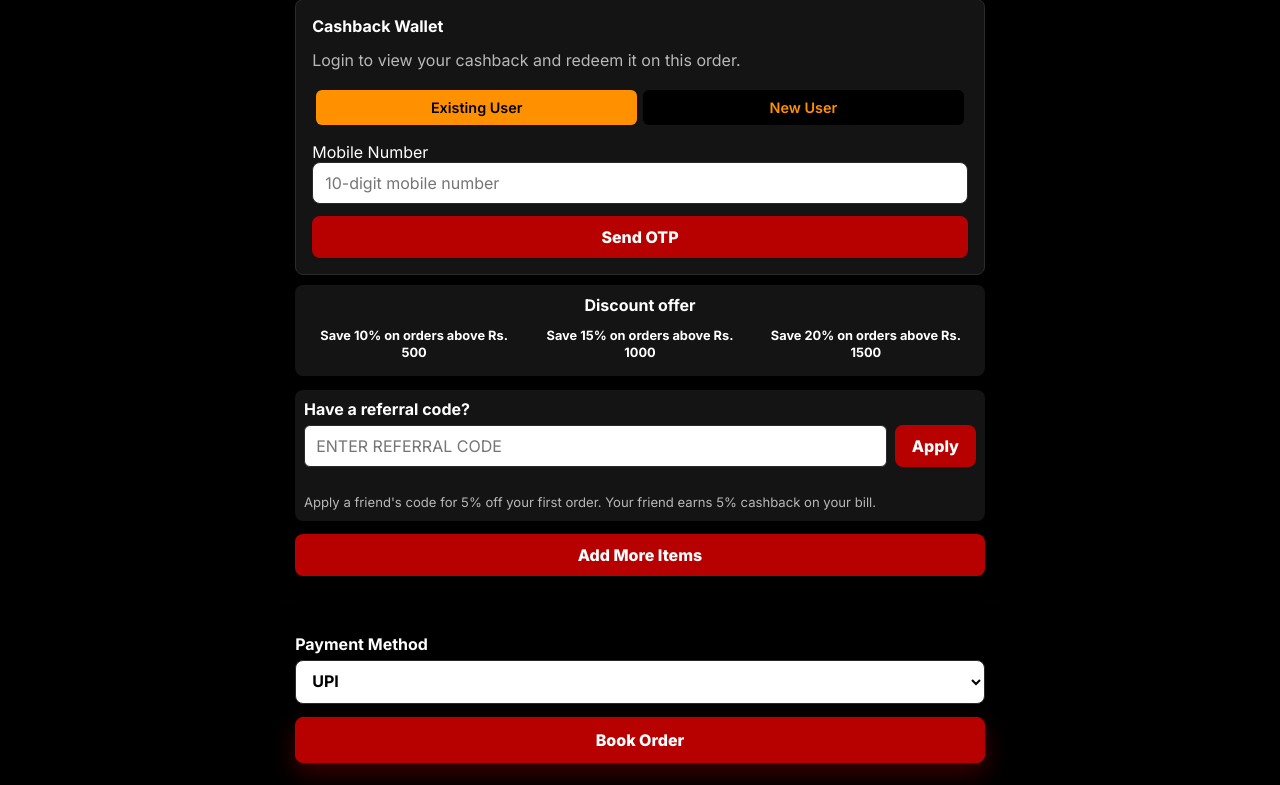
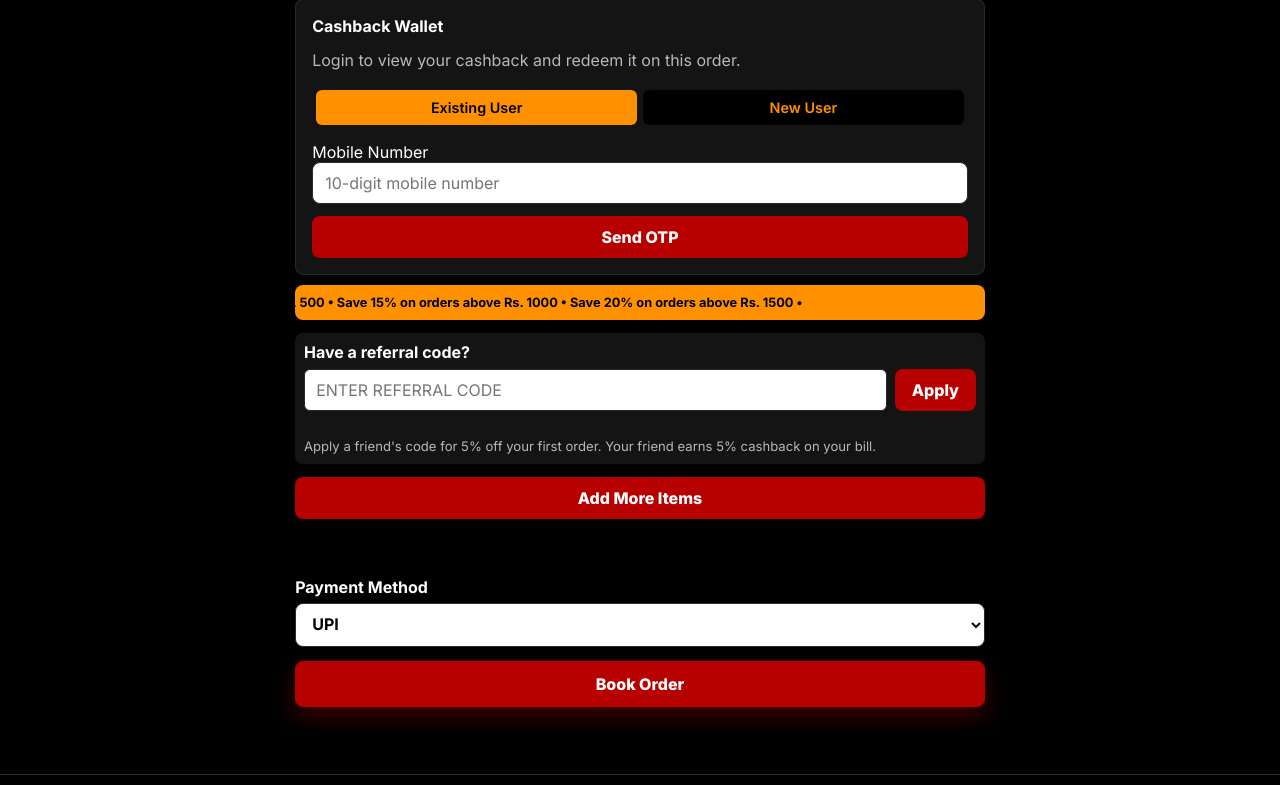
Before and after one commit to gurpreetbumrah1971/doodees, a PHP site: page /checkout.html in a window 1280 px wide. Shown: the part 876-1661 px from the top of the page. Run offline with PHP 8.4, Linux system fonts and the light colour scheme.

Commit message:
Turn discount offer into a scrolling ticker with logo-yellow background
Reuses the promo-ticker marquee animation already used at the top of
every page. Replaces the 3-card grid with a single scrolling line on
a yellow (--accent) background, black text.

Co-Authored-By: Claude Sonnet 5 <noreply@anthropic.com>
Claude-Session: https://claude.ai/code/session_01HS8uhBWMs76mow2it9rBgE

```diff
--- a/about.html
+++ b/about.html
@@ -21,7 +21,7 @@
     <link rel="preconnect" href="https://fonts.googleapis.com">
     <link rel="preconnect" href="https://fonts.gstatic.com" crossorigin>
     <link href="https://fonts.googleapis.com/css2?family=Bebas+Neue&family=Inter:wght@400;500;600;700;800;900&display=swap" rel="stylesheet">
-    <link rel="stylesheet" href="assets/style.css?v=doodees-18">
+    <link rel="stylesheet" href="assets/style.css?v=doodees-19">
     <!-- Google tag (gtag.js) -->
     <script async src="https://www.googletagmanager.com/gtag/js?id=G-72QNT6NEKL"></script>
     <script>
@@ -72,6 +72,6 @@
         <a class="btn secondary" href="https://www.google.com/maps/place/19%C2%B006'04.0%22N+72%C2%B059'53.5%22E/@19.1011162,72.9956195,17z/data=!3m1!4b1!4m4!3m3!8m2!3d19.1011111!4d72.9981944" target="_blank" rel="noopener">Locate Us on Google</a>
     </footer>
         <a class="floating-whatsapp-button" href="https://wa.me/918879630082" target="_blank" rel="noopener" aria-label="Send WhatsApp message to Doodee's" title="WhatsApp"><svg viewBox="0 0 24 24" aria-hidden="true"><path d="M12.04 2c-5.47 0-9.92 4.45-9.92 9.92 0 1.75.46 3.46 1.34 4.97L2 22l5.25-1.38a9.9 9.9 0 0 0 4.79 1.22h.01c5.47 0 9.92-4.45 9.92-9.92S17.52 2 12.04 2Zm0 18.16h-.01a8.2 8.2 0 0 1-4.17-1.14l-.3-.18-3.12.82.83-3.04-.2-.31a8.18 8.18 0 0 1-1.25-4.39c0-4.53 3.69-8.22 8.23-8.22a8.19 8.19 0 0 1 8.22 8.22c0 4.54-3.69 8.24-8.23 8.24Z"></path></svg></a>
-    <script src="assets/app.js?v=doodees-18"></script>
+    <script src="assets/app.js?v=doodees-19"></script>
 </body>
 </html>
--- a/account.html
+++ b/account.html
@@ -21,7 +21,7 @@
     <link rel="preconnect" href="https://fonts.googleapis.com">
     <link rel="preconnect" href="https://fonts.gstatic.com" crossorigin>
     <link href="https://fonts.googleapis.com/css2?family=Bebas+Neue&family=Inter:wght@400;500;600;700;800;900&display=swap" rel="stylesheet">
-    <link rel="stylesheet" href="assets/style.css?v=doodees-18">
+    <link rel="stylesheet" href="assets/style.css?v=doodees-19">
 </head>
 <body class="account-page order-app">
     <div class="promo-banner"><div class="promo-track"><span>Free Home Delivery on Orders Above Rs. 300 in Kopar Khairane | Save 10% Above Rs. 500</span></div></div>
@@ -44,6 +44,6 @@
         <a class="btn secondary" href="https://www.google.com/maps/place/19%C2%B006'04.0%22N+72%C2%B059'53.5%22E/@19.1011162,72.9956195,17z/data=!3m1!4b1!4m4!3m3!8m2!3d19.1011111!4d72.9981944" target="_blank" rel="noopener">Locate Us on Google</a>
     </footer>
     <a class="floating-whatsapp-button" href="https://wa.me/918879630082" target="_blank" rel="noopener" aria-label="Send WhatsApp message to Doodee's" title="WhatsApp"><svg viewBox="0 0 24 24" aria-hidden="true" focusable="false"><path d="M12.04 2c-5.47 0-9.92 4.45-9.92 9.92 0 1.75.46 3.46 1.34 4.97L2 22l5.25-1.38a9.9 9.9 0 0 0 4.79 1.22h.01c5.47 0 9.92-4.45 9.92-9.92S17.52 2 12.04 2Zm0 18.16h-.01a8.2 8.2 0 0 1-4.17-1.14l-.3-.18-3.12.82.83-3.04-.2-.31a8.18 8.18 0 0 1-1.25-4.39c0-4.53 3.69-8.22 8.23-8.22a8.19 8.19 0 0 1 8.22 8.22c0 4.54-3.69 8.24-8.23 8.24Zm4.51-6.16c-.25-.12-1.47-.73-1.69-.81-.23-.08-.39-.12-.56.12-.16.25-.64.81-.78.97-.14.17-.29.19-.54.07-.25-.13-1.04-.38-1.98-1.22-.73-.65-1.23-1.46-1.37-1.7-.14-.25-.01-.38.11-.51.11-.11.25-.29.37-.43.12-.15.16-.25.25-.41.08-.17.04-.31-.02-.44-.07-.12-.56-1.34-.76-1.84-.2-.48-.41-.42-.56-.43h-.48c-.17 0-.43.06-.66.31-.23.25-.87.85-.87 2.06s.89 2.39 1.02 2.56c.12.16 1.76 2.68 4.26 3.75.6.26 1.06.41 1.42.53.6.19 1.14.16 1.57.1.48-.07 1.47-.6 1.68-1.18.2-.58.2-1.07.14-1.19-.06-.1-.23-.16-.48-.29Z"></path></svg></a>
-    <script src="assets/app.js?v=doodees-18"></script>
+    <script src="assets/app.js?v=doodees-19"></script>
 </body>
 </html>
--- a/assets/style.css
+++ b/assets/style.css
@@ -817,30 +817,22 @@ textarea {
 
 .discount-offer {
     margin: 0.75rem 0 1rem;
+    overflow: hidden;
+    border-radius: 8px;
+    background: var(--accent);
+}
+
+.discount-offer-track {
+    display: inline-flex;
+    min-width: max-content;
+    padding: 0.7rem 0;
+    padding-left: 100%;
+    animation: promo-ticker 18s linear infinite;
+    color: #000;
     font-weight: 700;
-    line-height: 1.45;
-    text-align: center;
-}
-
-.discount-offer ul {
-    display: grid;
-    grid-template-columns: repeat(3, minmax(0, 1fr));
-    gap: 0.5rem;
-    margin: 0.5rem 0 0;
-    padding: 0;
-    list-style: none;
-}
-
-.discount-offer li {
-    display: grid;
-    place-items: center;
-    min-height: 74px;
-    padding: 0.7rem;
-    border-radius: 8px;
-    background: #141414;
-    color: #fff;
     font-size: 0.88rem;
     line-height: 1.35;
+    white-space: nowrap;
 }
 
 .referral-field {
@@ -3227,21 +3219,12 @@ th {
 
 .checkout-page .discount-offer {
     margin: 0.6rem 0 0.85rem;
-    padding: 0.55rem;
-    border-radius: 8px;
-    background: var(--surface);
-}
-
-.checkout-page .discount-offer ul {
-    gap: 0.35rem;
-    margin-top: 0.3rem;
-}
-
-.checkout-page .discount-offer li {
-    min-height: 44px;
-    padding: 0.4rem 0.5rem;
+    border-radius: 8px;
+}
+
+.checkout-page .discount-offer-track {
+    padding: 0.55rem 0;
     font-size: 0.8rem;
-    line-height: 1.3;
 }
 
 .checkout-page .referral-field {
@@ -3508,21 +3491,12 @@ th {
 
     .checkout-page .discount-offer {
         margin: 0.55rem 0 0.7rem;
-        padding: 0.55rem;
-        font-size: 0.78rem;
+    }
+
+    .checkout-page .discount-offer-track {
+        padding: 0.5rem 0;
+        font-size: 0.76rem;
         line-height: 1.35;
-    }
-
-    .checkout-page .discount-offer ul {
-        grid-template-columns: 1fr;
-        gap: 0.3rem;
-        margin-top: 0.25rem;
-    }
-
-    .checkout-page .discount-offer li {
-        min-height: 40px;
-        padding: 0.45rem;
-        font-size: 0.76rem;
     }
 
     .checkout-page .btn {
--- a/checkout.html
+++ b/checkout.html
@@ -21,7 +21,7 @@
     <link rel="preconnect" href="https://fonts.googleapis.com">
     <link rel="preconnect" href="https://fonts.gstatic.com" crossorigin>
     <link href="https://fonts.googleapis.com/css2?family=Bebas+Neue&family=Inter:wght@400;500;600;700;800;900&display=swap" rel="stylesheet">
-    <link rel="stylesheet" href="assets/style.css?v=doodees-18">
+    <link rel="stylesheet" href="assets/style.css?v=doodees-19">
     <!-- Google tag (gtag.js) -->
     <script async src="https://www.googletagmanager.com/gtag/js?id=G-72QNT6NEKL"></script>
     <script>
@@ -172,12 +172,9 @@
                 </section>
 
                 <div class="discount-offer">
-                    <strong>Discount offer</strong>
-                    <ul>
-                        <li>Save 10% on orders above Rs. 500</li>
-                        <li>Save 15% on orders above Rs. 1000</li>
-                        <li>Save 20% on orders above Rs. 1500</li>
-                    </ul>
+                    <div class="discount-offer-track">
+                        <span>Discount offer &mdash; Save 10% on orders above Rs. 500 &bull; Save 15% on orders above Rs. 1000 &bull; Save 20% on orders above Rs. 1500 &bull;</span>
+                    </div>
                 </div>
                 <div class="referral-field">
                     <label for="referral-code">Have a referral code?</label>
@@ -225,6 +222,6 @@
         <path d="M12.04 2c-5.47 0-9.92 4.45-9.92 9.92 0 1.75.46 3.46 1.34 4.97L2 22l5.25-1.38a9.9 9.9 0 0 0 4.79 1.22h.01c5.47 0 9.92-4.45 9.92-9.92S17.52 2 12.04 2Zm0 18.16h-.01a8.2 8.2 0 0 1-4.17-1.14l-.3-.18-3.12.82.83-3.04-.2-.31a8.18 8.18 0 0 1-1.25-4.39c0-4.53 3.69-8.22 8.23-8.22a8.19 8.19 0 0 1 8.22 8.22c0 4.54-3.69 8.24-8.23 8.24Zm4.51-6.16c-.25-.12-1.47-.73-1.69-.81-.23-.08-.39-.12-.56.12-.16.25-.64.81-.78.97-.14.17-.29.19-.54.07-.25-.13-1.04-.38-1.98-1.22-.73-.65-1.23-1.46-1.37-1.7-.14-.25-.01-.38.11-.51.11-.11.25-.29.37-.43.12-.15.16-.25.25-.41.08-.17.04-.31-.02-.44-.07-.12-.56-1.34-.76-1.84-.2-.48-.41-.42-.56-.43h-.48c-.17 0-.43.06-.66.31-.23.25-.87.85-.87 2.06s.89 2.39 1.02 2.56c.12.16 1.76 2.68 4.26 3.75.6.26 1.06.41 1.42.53.6.19 1.14.16 1.57.1.48-.07 1.47-.6 1.68-1.18.2-.58.2-1.07.14-1.19-.06-.1-.23-.16-.48-.29Z"></path>
     </svg>
 </a>
-<script src="assets/app.js?v=doodees-18"></script>
+<script src="assets/app.js?v=doodees-19"></script>
 </body>
 </html>
--- a/index.html
+++ b/index.html
@@ -21,7 +21,7 @@
     <link rel="preconnect" href="https://fonts.googleapis.com">
     <link rel="preconnect" href="https://fonts.gstatic.com" crossorigin>
     <link href="https://fonts.googleapis.com/css2?family=Bebas+Neue&family=Inter:wght@400;500;600;700;800;900&display=swap" rel="stylesheet">
-    <link rel="stylesheet" href="assets/style.css?v=doodees-18">
+    <link rel="stylesheet" href="assets/style.css?v=doodees-19">
     <!-- Google tag (gtag.js) -->
     <script async src="https://www.googletagmanager.com/gtag/js?id=G-72QNT6NEKL"></script>
     <script>
@@ -1833,6 +1833,6 @@
         <path d="M12.04 2c-5.47 0-9.92 4.45-9.92 9.92 0 1.75.46 3.46 1.34 4.97L2 22l5.25-1.38a9.9 9.9 0 0 0 4.79 1.22h.01c5.47 0 9.92-4.45 9.92-9.92S17.52 2 12.04 2Zm0 18.16h-.01a8.2 8.2 0 0 1-4.17-1.14l-.3-.18-3.12.82.83-3.04-.2-.31a8.18 8.18 0 0 1-1.25-4.39c0-4.53 3.69-8.22 8.23-8.22a8.19 8.19 0 0 1 8.22 8.22c0 4.54-3.69 8.24-8.23 8.24Zm4.51-6.16c-.25-.12-1.47-.73-1.69-.81-.23-.08-.39-.12-.56.12-.16.25-.64.81-.78.97-.14.17-.29.19-.54.07-.25-.13-1.04-.38-1.98-1.22-.73-.65-1.23-1.46-1.37-1.7-.14-.25-.01-.38.11-.51.11-.11.25-.29.37-.43.12-.15.16-.25.25-.41.08-.17.04-.31-.02-.44-.07-.12-.56-1.34-.76-1.84-.2-.48-.41-.42-.56-.43h-.48c-.17 0-.43.06-.66.31-.23.25-.87.85-.87 2.06s.89 2.39 1.02 2.56c.12.16 1.76 2.68 4.26 3.75.6.26 1.06.41 1.42.53.6.19 1.14.16 1.57.1.48-.07 1.47-.6 1.68-1.18.2-.58.2-1.07.14-1.19-.06-.1-.23-.16-.48-.29Z"></path>
     </svg>
 </a>
-<script src="assets/app.js?v=doodees-18"></script>
+<script src="assets/app.js?v=doodees-19"></script>
 </body>
 </html>
--- a/menu.html
+++ b/menu.html
@@ -21,7 +21,7 @@
     <link rel="preconnect" href="https://fonts.googleapis.com">
     <link rel="preconnect" href="https://fonts.gstatic.com" crossorigin>
     <link href="https://fonts.googleapis.com/css2?family=Bebas+Neue&family=Inter:wght@400;500;600;700;800;900&display=swap" rel="stylesheet">
-    <link rel="stylesheet" href="assets/style.css?v=doodees-18">
+    <link rel="stylesheet" href="assets/style.css?v=doodees-19">
     <!-- Google tag (gtag.js) -->
     <script async src="https://www.googletagmanager.com/gtag/js?id=G-72QNT6NEKL"></script>
     <script>
@@ -1833,6 +1833,6 @@
         <path d="M12.04 2c-5.47 0-9.92 4.45-9.92 9.92 0 1.75.46 3.46 1.34 4.97L2 22l5.25-1.38a9.9 9.9 0 0 0 4.79 1.22h.01c5.47 0 9.92-4.45 9.92-9.92S17.52 2 12.04 2Zm0 18.16h-.01a8.2 8.2 0 0 1-4.17-1.14l-.3-.18-3.12.82.83-3.04-.2-.31a8.18 8.18 0 0 1-1.25-4.39c0-4.53 3.69-8.22 8.23-8.22a8.19 8.19 0 0 1 8.22 8.22c0 4.54-3.69 8.24-8.23 8.24Zm4.51-6.16c-.25-.12-1.47-.73-1.69-.81-.23-.08-.39-.12-.56.12-.16.25-.64.81-.78.97-.14.17-.29.19-.54.07-.25-.13-1.04-.38-1.98-1.22-.73-.65-1.23-1.46-1.37-1.7-.14-.25-.01-.38.11-.51.11-.11.25-.29.37-.43.12-.15.16-.25.25-.41.08-.17.04-.31-.02-.44-.07-.12-.56-1.34-.76-1.84-.2-.48-.41-.42-.56-.43h-.48c-.17 0-.43.06-.66.31-.23.25-.87.85-.87 2.06s.89 2.39 1.02 2.56c.12.16 1.76 2.68 4.26 3.75.6.26 1.06.41 1.42.53.6.19 1.14.16 1.57.1.48-.07 1.47-.6 1.68-1.18.2-.58.2-1.07.14-1.19-.06-.1-.23-.16-.48-.29Z"></path>
     </svg>
 </a>
-<script src="assets/app.js?v=doodees-18"></script>
+<script src="assets/app.js?v=doodees-19"></script>
 </body>
 </html>
```
